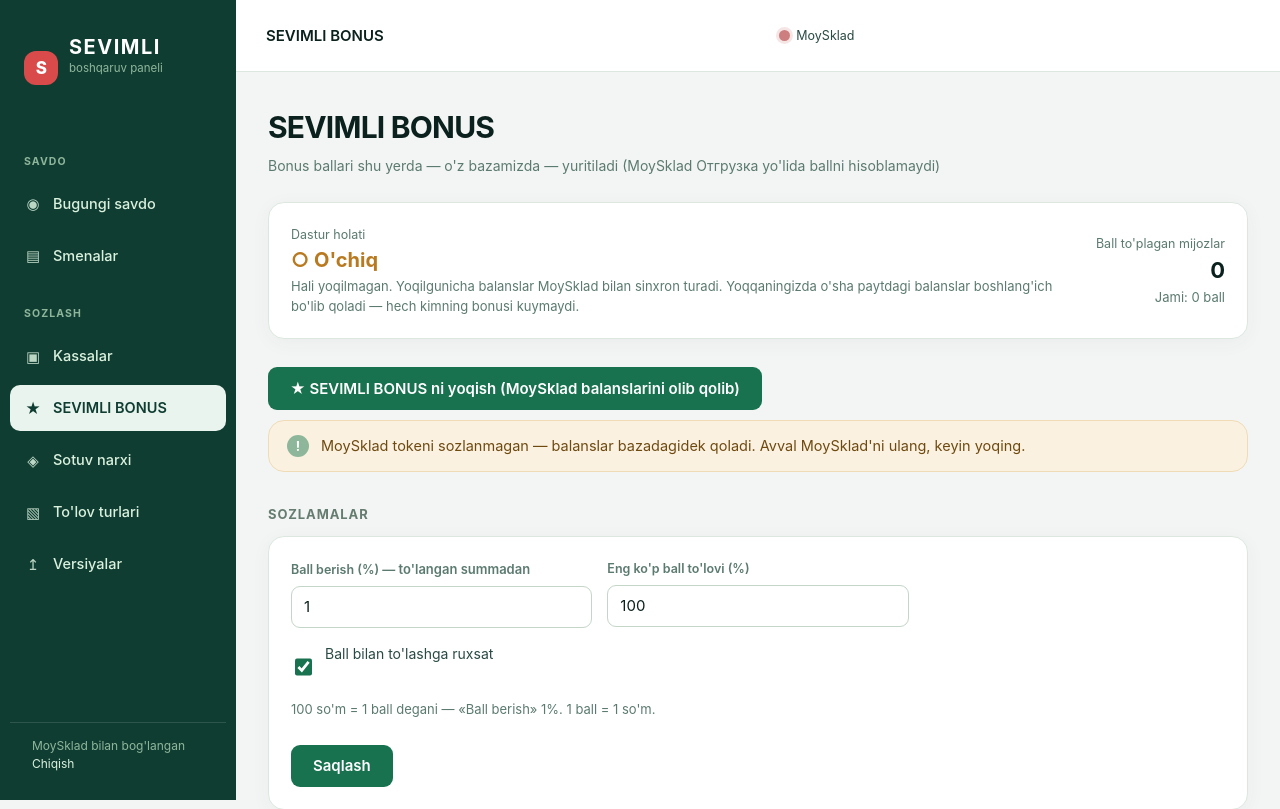
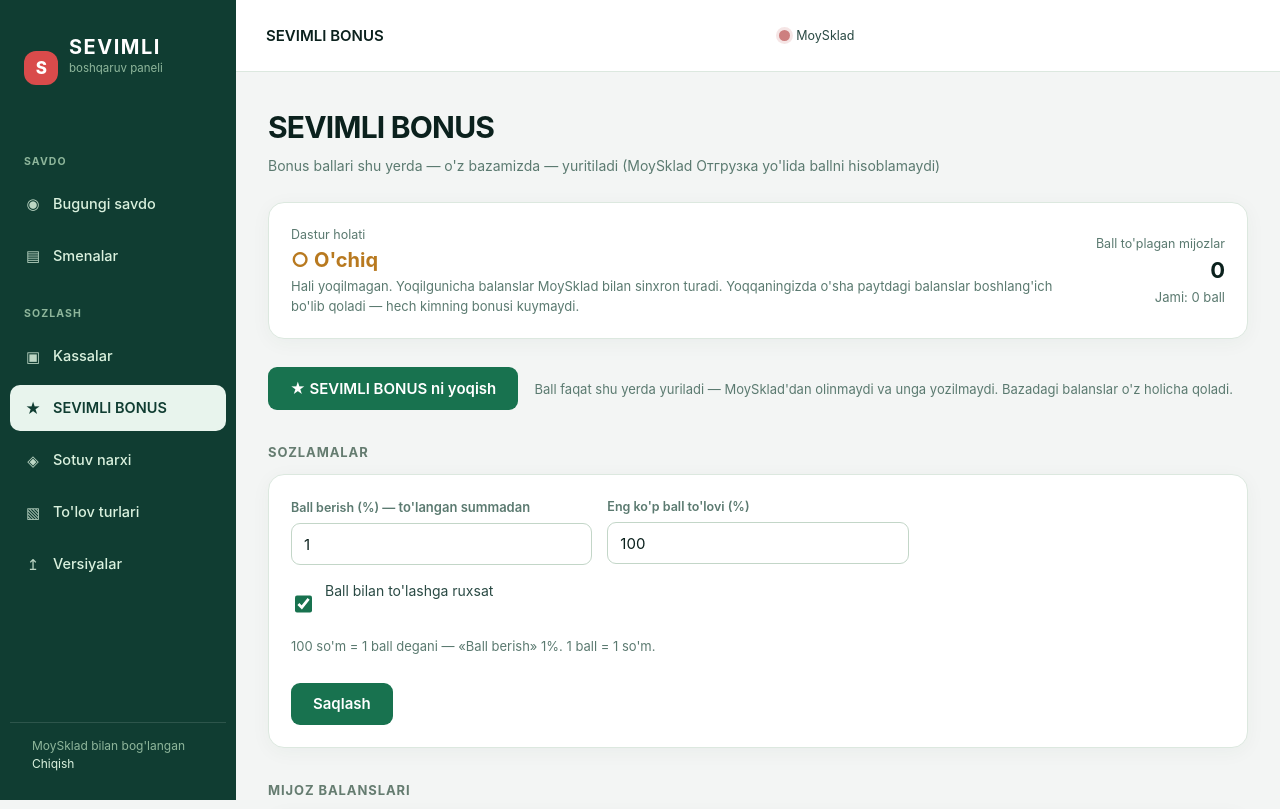
Before and after one commit to 130395mq-dev/sevimli-kassa, a Django app: page /bonus/ in a window 1280 px wide. Shown: the top 809 px of the page. Run offline with Django 5.2, Linux system fonts and the light colour scheme; the visitor is signed in with stand-in values (Sample User, id 1); data comes from the database, SQL or seed files in the repository; data that the repository does not hold is empty; some libraries are stand-ins or nearby versions.

Commit message:
Bonus sahifasidan MoySklad tugmalari olib tashlandi

```diff
--- a/dashboard/templates/dashboard/bonus.html
+++ b/dashboard/templates/dashboard/bonus.html
@@ -46,16 +46,10 @@
       {% csrf_token %}
       <input type="hidden" name="action" value="activate">
       <button type="submit" style="font-size:15px;padding:12px 22px;">
-        ★ SEVIMLI BONUS ni yoqish (MoySklad balanslarini olib qolib)</button>
-      {% if not has_token %}
-        <div class="alert warn" style="margin-top:10px;"><span>!</span>
-          <div>MoySklad tokeni sozlanmagan — balanslar bazadagidek qoladi.
-            Avval MoySklad'ni ulang, keyin yoqing.</div></div>
-      {% else %}
-        <span class="sec" style="margin-left:12px;">
-          Bosishdan oldin katalog sinxronlansin — bu tugma MoySklad'dan
-          har mijozning joriy balansini olib qo'yadi.</span>
-      {% endif %}
+        ★ SEVIMLI BONUS ni yoqish</button>
+      <span class="sec" style="margin-left:12px;">
+        Ball faqat shu yerda yuriladi — MoySklad'dan olinmaydi va unga
+        yozilmaydi. Bazadagi balanslar o'z holicha qoladi.</span>
     </form>
   {% endif %}
 
@@ -83,17 +77,6 @@
     </div>
     <button type="submit">Saqlash</button>
   </form>
-
-  {% if program.active and has_token %}
-    <form method="post" style="margin:10px 0 22px;"
-          onsubmit="return confirm('Lokal balanslar MoySklad qiymatiga tenglanadi. Faqat ishga tushirishda kerak. Davom etilsinmi?');">
-      {% csrf_token %}
-      <input type="hidden" name="action" value="reimport">
-      <button type="submit" class="ghost">MoySklad'dan balanslarni qayta olish</button>
-      <span class="sec" style="margin-left:12px;">Ehtiyot bo'ling — lokal
-        o'zgarishlar ustidan yoziladi.</span>
-    </form>
-  {% endif %}
 
   <!-- ============ MIJOZLAR ============ -->
   <h2>Mijoz balanslari</h2>
```
